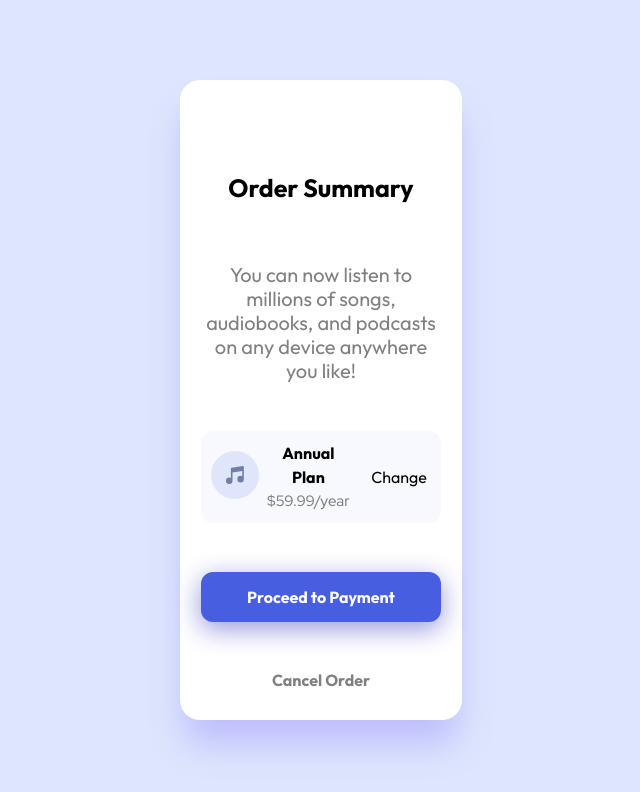
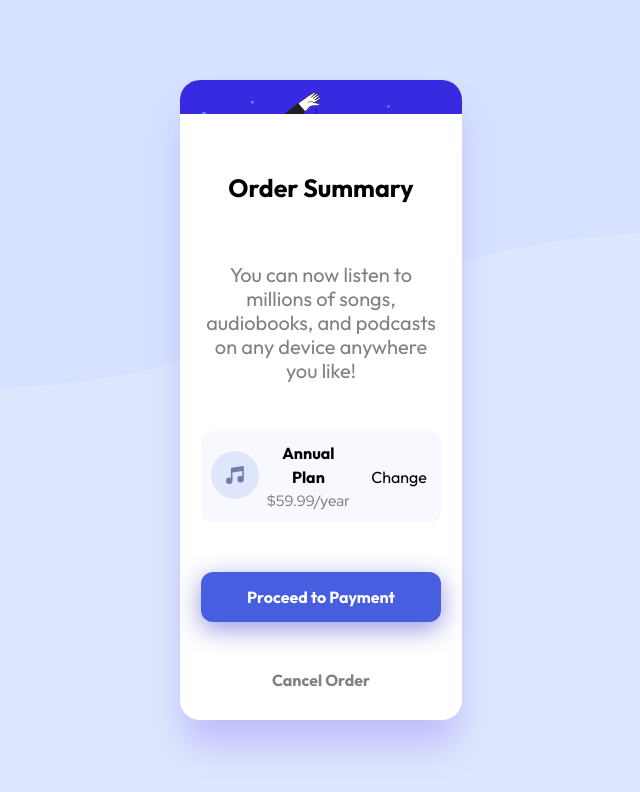
Before and after one commit to DavidSatAg/D6-order-summary, a plain HTML site: page index.html in a window 1280 px wide. Shown: the whole page, without its empty margins (319-959 px from the left). Drawn offline with Linux system fonts and the light colour scheme.

Commit message:
../ nas imagens de background

```diff
--- a/css/style.css
+++ b/css/style.css
@@ -26,7 +26,7 @@ body {
 }
 
 .imagem {
-  background-image: url(./images/illustration-hero.svg);
+  background-image: url(../images/illustration-hero.svg);
   height: 47vw;
   background-size: 100%;
   background-repeat: no-repeat;
@@ -151,7 +151,7 @@ h1 {
   }
 
   .container {
-    background-image: url(images/pattern-background-desktop.svg);
+    background-image: url(../images/pattern-background-desktop.svg);
     background-repeat: no-repeat;
     background-size: 100%;
   }
```
